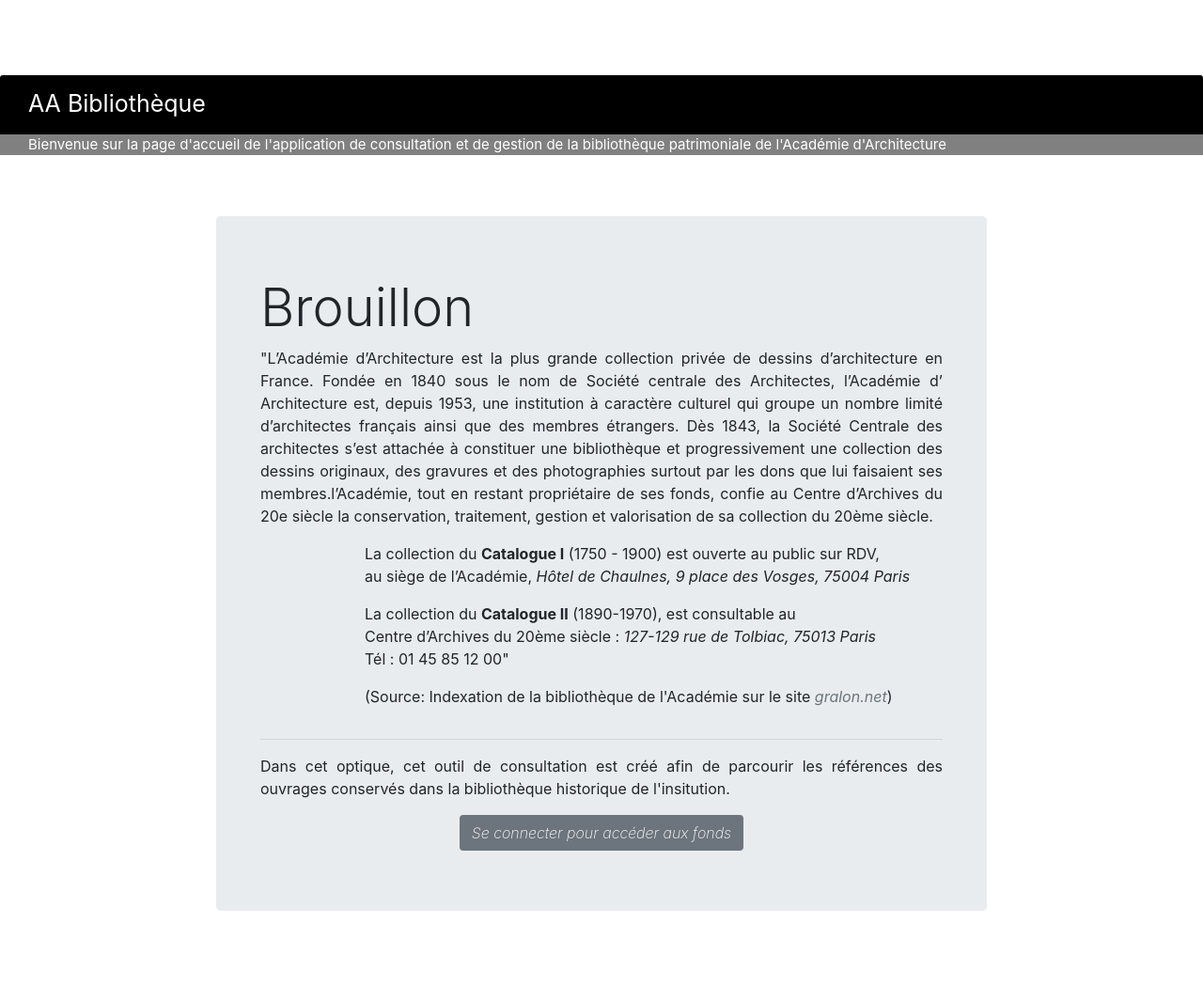
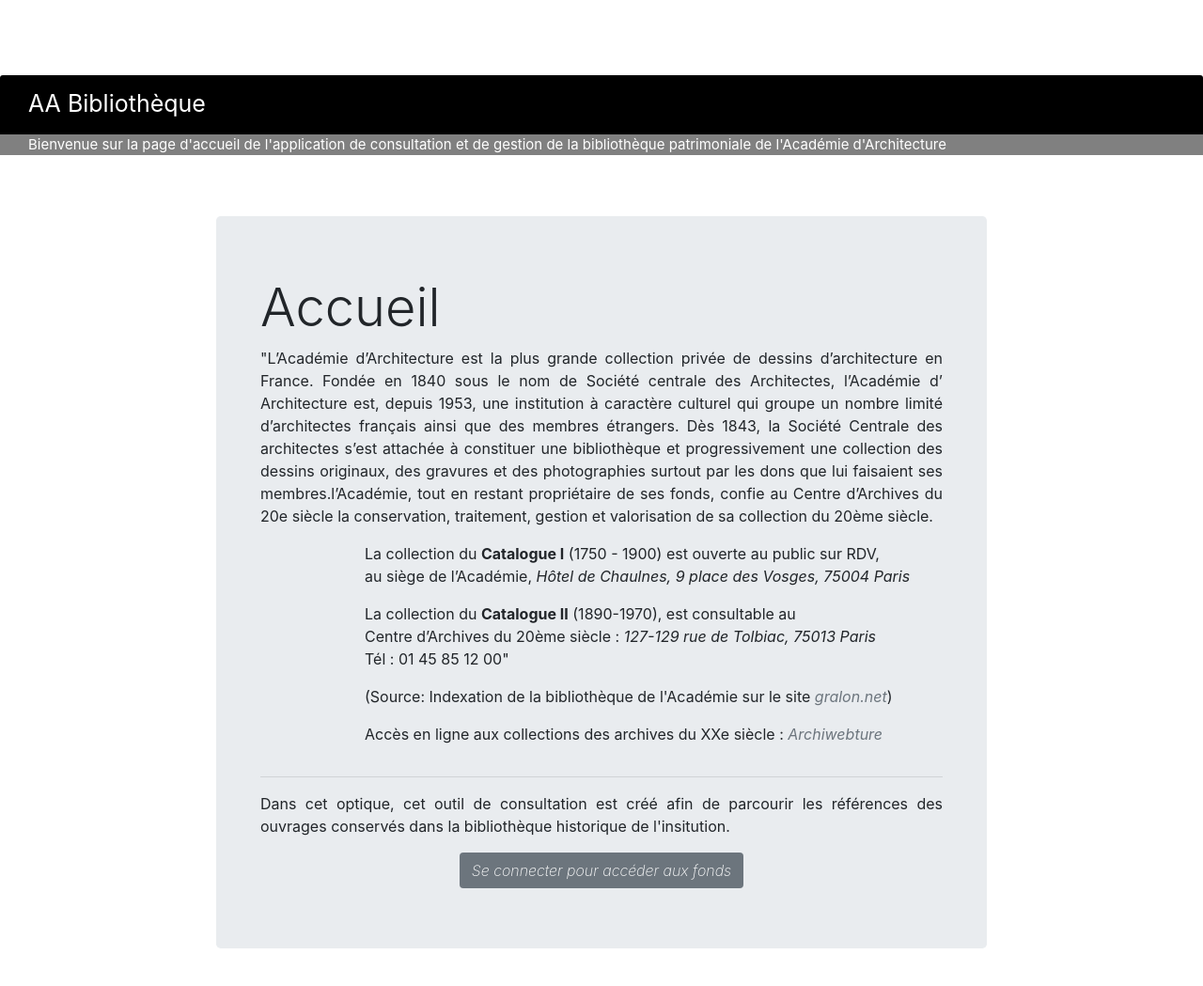
Before and after one commit to HeathcoteA/AcadArch, a Flask app: template BHAA/templates/pages/index.html in a window 1280 px wide. Shown: the top 1049 px of the page at 94% size. Run offline with Flask 2, Linux system fonts and the light colour scheme; the template is opened without the code that fills it, so the values that code supplies are empty; some libraries are stand-ins or nearby versions.

Commit message:
ajout détail lien archiwebture

```diff
--- a/BHAA/templates/pages/index.html
+++ b/BHAA/templates/pages/index.html
@@ -6,7 +6,7 @@
       <div class="row">
         <div class="jumbotron">
           <div class="col-sm-12 col-xs-6 col-sm-offset-6 col-xs-offset-3">
-          <h1 class="display-4">Brouillon</h1>
+          <h1 class="display-4">Accueil</h1>
           <p class="text-accueil">"L’Académie d’Architecture est la plus grande collection privée de dessins d’architecture en France. Fondée en 1840 sous le nom de Société centrale des Architectes, l’Académie d’ Architecture est, depuis 1953, une institution à caractère culturel qui groupe un nombre limité d’architectes français ainsi que des membres étrangers. Dès 1843, la Société Centrale des architectes s’est attachée à constituer une bibliothèque et progressivement une collection des dessins originaux, des gravures et des photographies surtout par les dons que lui faisaient ses membres.l’Académie, tout en restant propriétaire de ses fonds, confie au Centre d’Archives du 20e siècle la conservation, traitement, gestion et valorisation de sa collection du 20ème siècle.
 </p>
 <div class="row">
@@ -23,6 +23,9 @@
             </p>
             <p class="text-accueil">
               (Source: Indexation de la bibliothèque de l'Académie sur le site <a href="https://www.gralon.net/mairies-france/paris/bibliotheque-academie-d-architecture-paris-paris_2728.html" class="text-muted">gralon.net</a>)
+            </p>
+            <p class="text-accueil">
+              Accès en ligne aux collections des archives du XXe siècle : <a href="https://archiwebture.citedelarchitecture.fr" class="text-muted">Archiwebture</a>
             </p>
             </div>
             <div class="col-2"></div>
```
